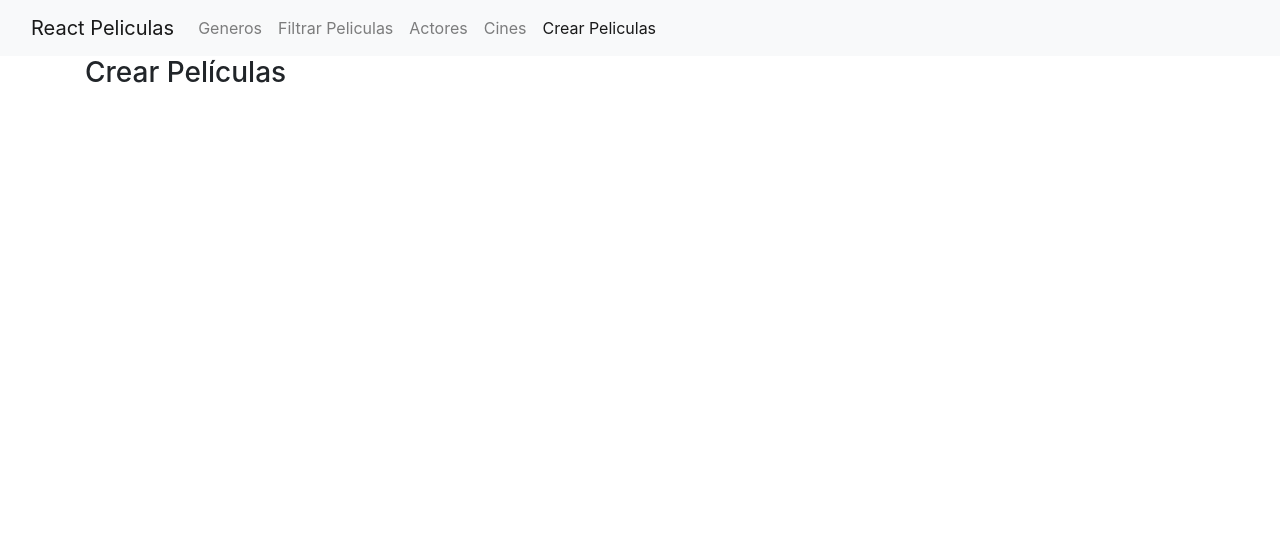
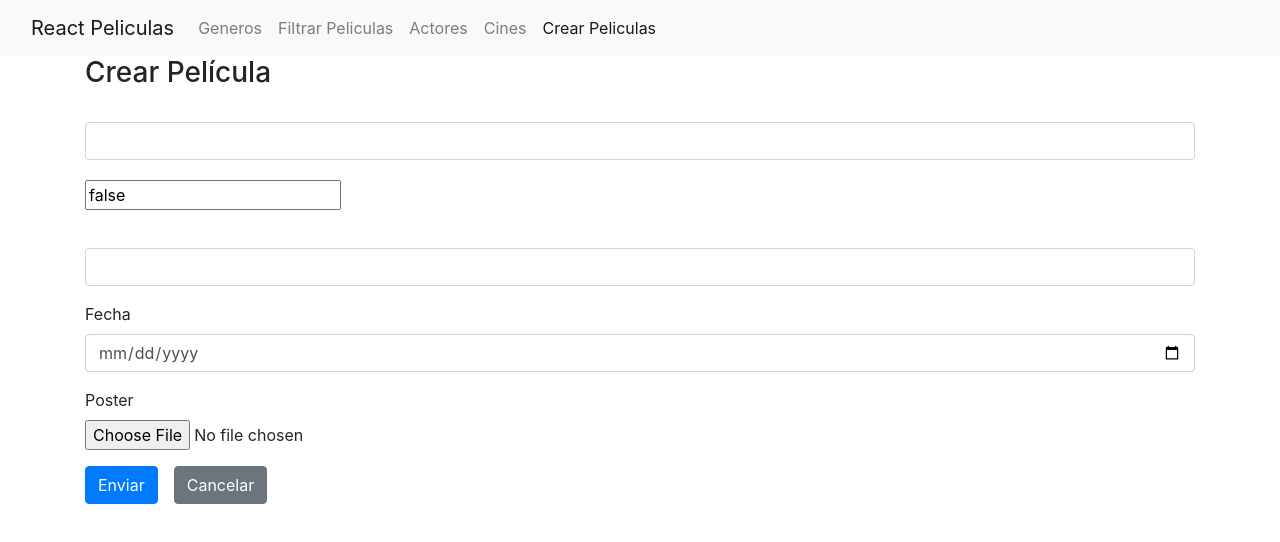
Before and after one commit to dsamador/react-peliculas, a React (Create React App) app: page /peliculas/crear in a window 1280 px wide. Shown: the top 542 px of the page. Built offline with nearby package versions, Linux system fonts and the light colour scheme.

Commit message:
A la caza de errores

```diff
--- a/src/peliculas/CrearPeliculas.tsx
+++ b/src/peliculas/CrearPeliculas.tsx
@@ -1,7 +1,12 @@
+import FormularioPeliculas from './FormularioPeliculas';
 export default function CrearPeliculas(){
     return (
         <>
-            <h3>Crear Películas</h3>
+            <h3>Crear Película</h3>
+            <FormularioPeliculas
+                modelo={{titulo:'', enCines: false, trailer:''}}
+                onSubmit={valores => console.log(valores)}
+            />
         </>
     )
 }
--- a/src/peliculas/EditarPeliculas.tsx
+++ b/src/peliculas/EditarPeliculas.tsx
@@ -1,7 +1,14 @@
+import FormularioPeliculas from './FormularioPeliculas';
 export default function EditarPeliculas(){
     return (
         <>
             <h3>Editar Películas</h3>
+            <FormularioPeliculas
+                modelo={{titulo:'El Hombre Zapato', enCines: true, trailer:'url',
+                    fechaLanzamiento: new Date('2019-01-01T00:00:00')
+                }}
+                onSubmit={valores => console.log(valores)}
+            />
         </>
     )
 }
--- /dev/null
+++ b/src/peliculas/FormularioPeliculas.tsx
@@ -0,0 +1,38 @@
+import { Form, Formik, FormikHelpers } from "formik";
+import { peliculaCreacionDTO } from './peliculas.model';
+import * as Yup from 'yup';
+import FormGroupText from '../utils/FormGroupText';
+import FormGroupCheckbox from '../utils/FormGroupCheckbox';
+import FormGroupFecha from '../utils/FormGroupFecha';
+import FormGroupImagen from '../utils/FormGroupImagen';
+import Button from '../utils/Button';
+import { Link } from "react-router-dom";
+
+export default function FormularioPeliculas(props: formularioPeliculasProps) {
+    return (
+        <Formik
+            initialValues={props.modelo}
+            onSubmit={props.onSubmit}
+            validationSchema={Yup.object({
+                titulo: Yup.string().required('Este campo es requerido').primeraLetraMayuscula()
+            })}
+        >
+            {formikProps => (
+                <Form>
+                    <FormGroupText label="Titulo" campo="titulo" />
+                    <FormGroupCheckbox label="En cines" campo="enCines" />
+                    <FormGroupText label="Trailer" campo="trailer" />
+                    <FormGroupFecha label="Fecha" campo="fechaLanzamiento" />
+                    <FormGroupImagen label="Poster" campo="poster" imagenURL={props.modelo.posterURL} />
+                    <Button disabled={formikProps.isSubmitting} >Enviar</Button>
+                    <Link className="btn btn-secondary" to="/" >Cancelar</Link>
+                </Form>
+            )}
+        </Formik>
+    )
+}
+
+interface formularioPeliculasProps{
+    modelo: peliculaCreacionDTO;
+    onSubmit(valores: peliculaCreacionDTO, acciones: FormikHelpers<peliculaCreacionDTO>): void;
+}
--- /dev/null
+++ b/src/utils/FormGroupCheckbox.tsx
@@ -0,0 +1,15 @@
+import { Field } from "formik";
+
+export default function FormGroupCheckbox(props: formGroupCheckbox) {
+    return (
+        <div className="form-group form-check">
+            <Field className="form-check-input" id={props.campo} name={props.campo} />
+            <label htmlFor={props.campo}>{props.label}</label>
+        </div>
+    )
+}
+
+interface formGroupCheckbox{
+    label: string;
+    campo: string;
+}
--- a/src/utils/FormGroupImagen.tsx
+++ b/src/utils/FormGroupImagen.tsx
@@ -57,7 +57,7 @@
 interface formGroupImagen{
     campo: string;
     label: string;
-    imagenURL: string;
+    imagenURL: string | null; //sino da error
 }
 
 FormGroupImagen.defaultProps = {
```
Also changed, not shown: src/peliculas/peliculas.model.d.ts (+9 -0 lines).
